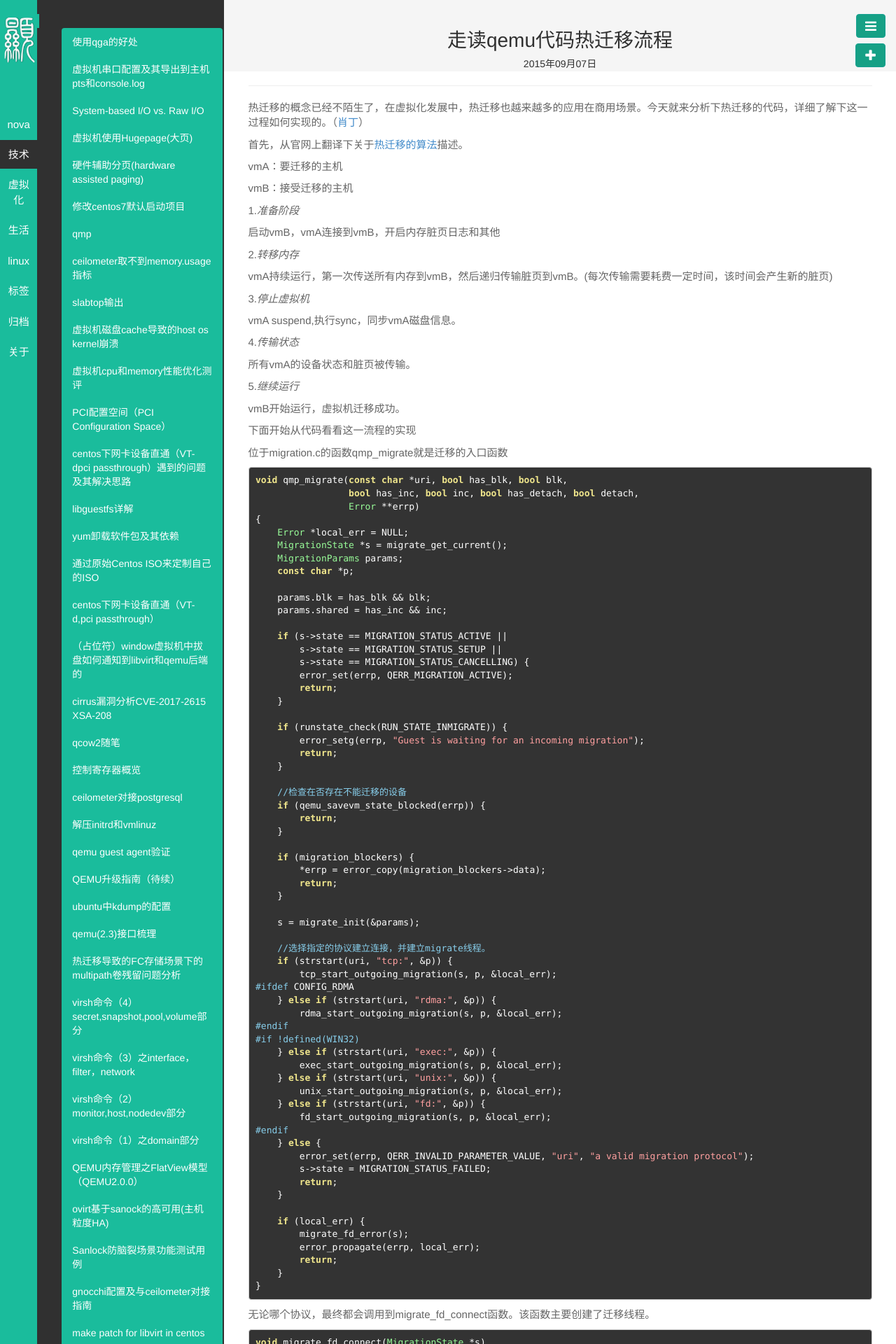
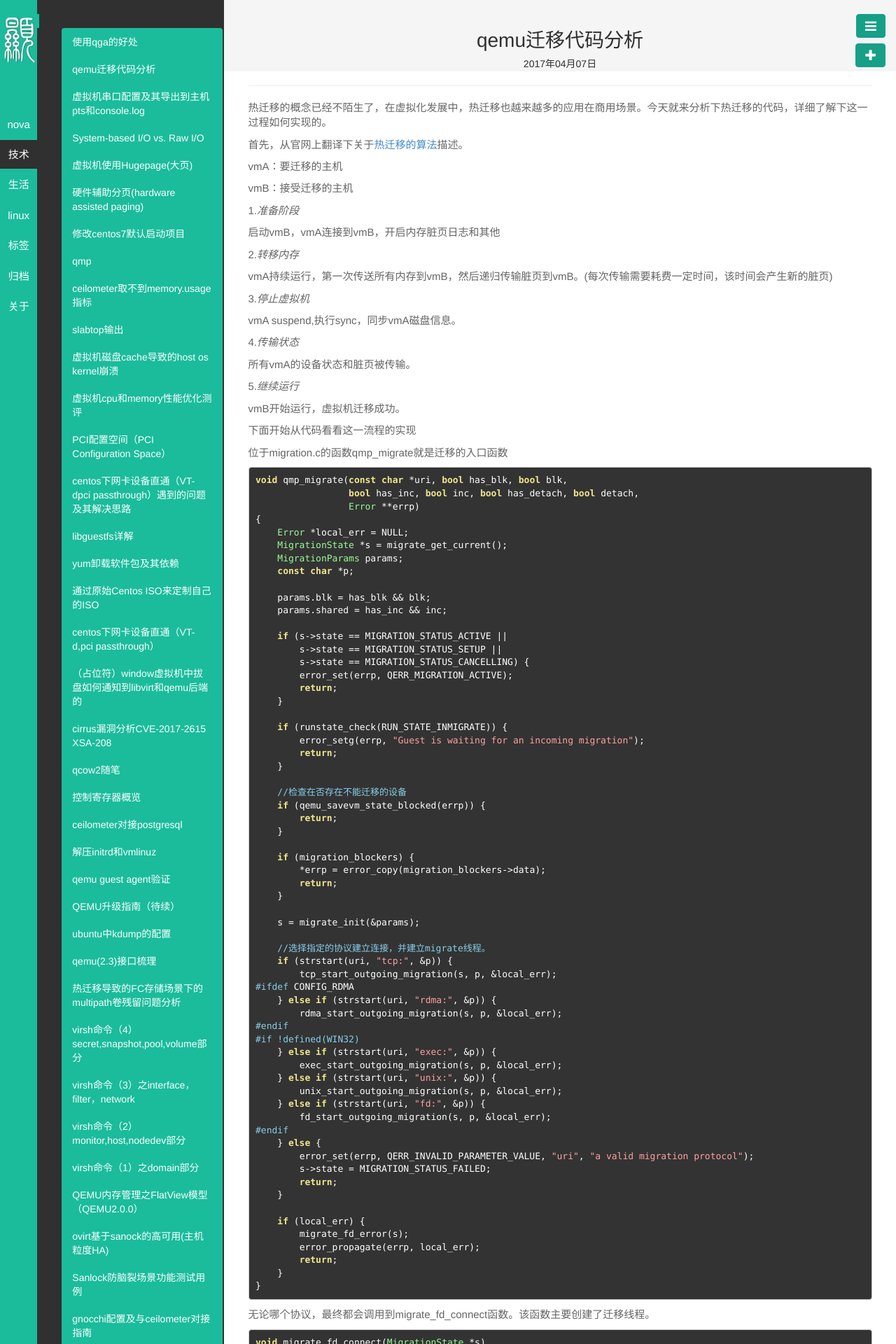
Before and after one commit to byHAN/byhan.github.io, a Jekyll site: the page built from _posts/技术/2017-04-07-qemu-hot-migration.md, in a window 1280 px wide. Shown: the top 1920 px of the page at 70% size. Built offline with Jekyll 4.4.1, drawn with Linux system fonts in a browser that asks for light colours.

Commit message:
Signed-off-by: byhan <10821712@qq.com>

```diff
--- a/_posts/技术/2017-04-07-qemu-hot-migration.md
+++ b/_posts/技术/2017-04-07-qemu-hot-migration.md
@@ -1,18 +1,13 @@
+---
+layout: post
+title: qemu迁移代码分析
+category: 技术
+tags: 虚拟化层
+keywords: migrate,qemu
+description:
 ---
 
-layout: post
-
-title:  "走读qemu代码热迁移流程"
-
-date:   2015-09-07 11:10:01
-
-categories: 虚拟化
-tags :
-  - 虚拟化
-  - kvm
----
-
-热迁移的概念已经不陌生了，在虚拟化发展中，热迁移也越来越多的应用在商用场景。今天就来分析下热迁移的代码，详细了解下这一过程如何实现的。（[肖丁](http://ssdxiao.github.io/%E8%99%9A%E6%8B%9F%E5%8C%96/2015/09/07/qemu-hot-migration.html)）
+热迁移的概念已经不陌生了，在虚拟化发展中，热迁移也越来越多的应用在商用场景。今天就来分析下热迁移的代码，详细了解下这一过程如何实现的。
 
 首先，从官网上翻译下关于[热迁移的算法]描述。
 
```
Also changed, not shown: other parts of _posts/技术/2017-04-07-qemu-hot-migration.md (+2 -1 lines).
